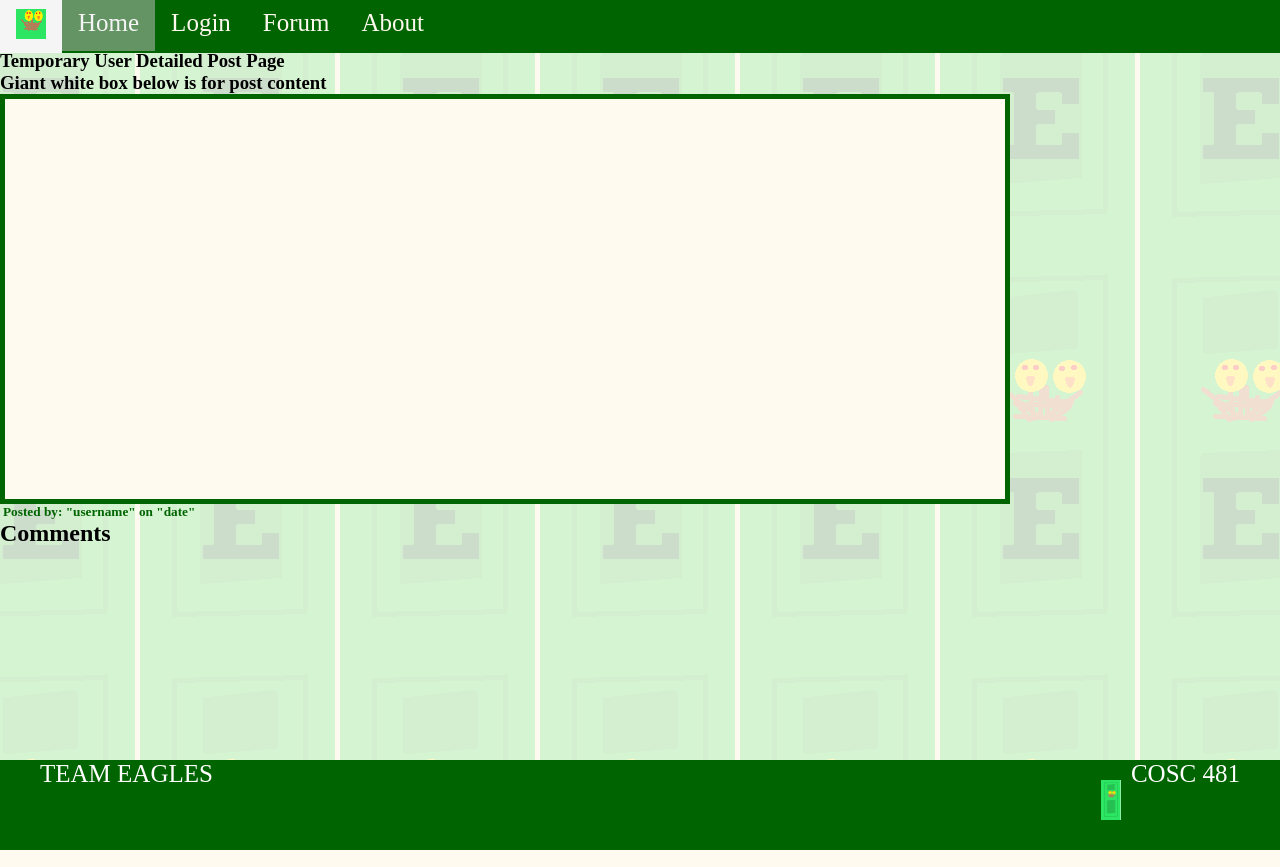
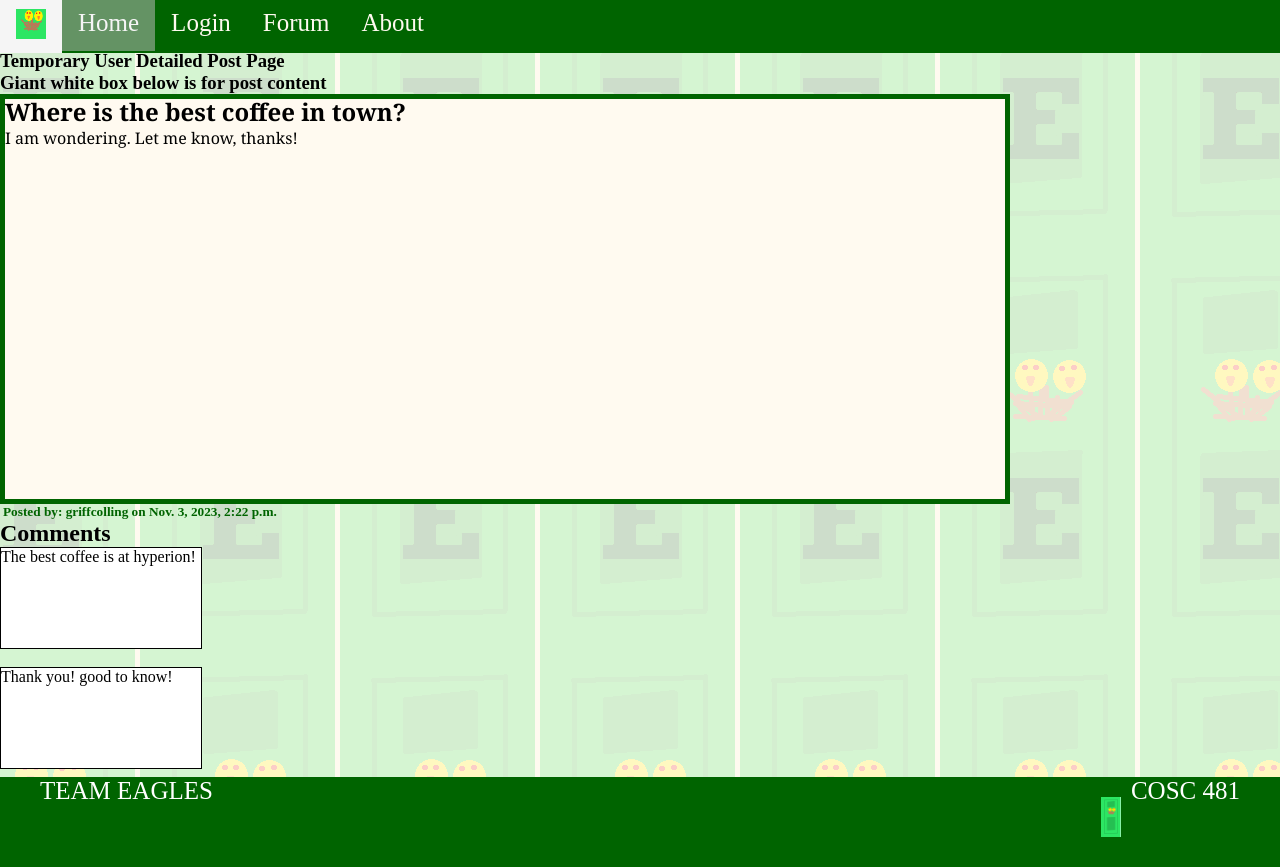
Before and after one commit to COSC481W-2023Fall/nestdoor-app, a Django app: page /userpost/ in a window 1280 px wide. Run offline with Django 3.2, Linux system fonts and the light colour scheme; data comes from the database, SQL or seed files in the repository; both versions use the stored data as it was after the commit; parts of the project's set-up code (start-up, migrations or seed data) failed here and were passed over.

Commit message:
Detailed user post content and comments added.

```diff
--- a/src/nestdoorapp/admin.py
+++ b/src/nestdoorapp/admin.py
@@ -1,6 +1,7 @@
 from django.contrib import admin
-from .models import Member, Post
+from .models import Member, Post, Reply
 # Register your models here.
 
 admin.site.register(Member)
 admin.site.register(Post)
+admin.site.register(Reply)
--- a/src/nestdoorapp/models.py
+++ b/src/nestdoorapp/models.py
@@ -68,16 +68,17 @@ class Reply(models.Model):
     # main
     reply_id = models.AutoField(primary_key=True)
     for_post_id = models.ForeignKey(Post, on_delete=models.CASCADE)
-    for_reply_id = models.ForeignKey('self', on_delete=models.CASCADE)
-    datetime_posted = models.DateTimeField()
+    #For now all replies are directly to the main post... need to reapproach replying to replies.
+    #for_reply_id = models.ForeignKey('self', on_delete=models.CASCADE)
+    datetime_posted = models.DateTimeField(auto_now_add=True)
     posted_by = models.ForeignKey(User, null=True, on_delete=models.SET_NULL, related_name="replies")
     content = models.TextField()
-    datetime_last_edited = models.DateTimeField(null=True)
+    #datetime_last_edited = models.DateTimeField(null=True)
 
     # moderation
-    datetime_last_moderated = models.DateTimeField(null=True)
-    last_moderated_by = models.ForeignKey(User, null=True, on_delete=models.SET_NULL, related_name="replies_last_moderated")
-    moderated_note = models.TextField()
+    # datetime_last_moderated = models.DateTimeField(null=True)
+    # last_moderated_by = models.ForeignKey(User, null=True, on_delete=models.SET_NULL, related_name="replies_last_moderated")
+    # moderated_note = models.TextField()
 
     def clean(self):
         super().clean()
@@ -85,17 +86,17 @@ class Reply(models.Model):
         if self.content is None:
             raise ValidationError('Add content in order to reply.')
         # check constraint that a reply id is set
-        if self.reply_id is None:
-            raise ValidationError('Reply Id must be set.')
+        # if self.reply_id is None:
+        #     raise ValidationError('Reply Id must be set.')
         # check constraint that a reply moderation note contains content
-        if self.moderated_note is None:
-            raise ValidationError('Notes about moderations need to be included.')
+        # if self.moderated_note is None:
+        #     raise ValidationError('Notes about moderations need to be included.')
 
     class Meta:
         constraints = [
             models.CheckConstraint(check=models.Q(content__isnull=False), name="reply_content_missing"),
             #'reply_content_missing': 'CHECK (content IS NOT NULL)',
-            models.CheckConstraint(check=models.Q(moderated_note__isnull=False), name="reply_moderation_content_missing"),
+            # models.CheckConstraint(check=models.Q(moderated_note__isnull=False), name="reply_moderation_content_missing"),
             #'post_moderation_content_missing': 'CHECK (moderated_note IS NOT NULL)',
             models.CheckConstraint(check=models.Q(reply_id__isnull=False), name="reply_id_missing")
             #'reply_id_missing': 'CHECK (reply_id IS NOT NULL)',
--- a/src/nestdoorapp/templates/userpost.html
+++ b/src/nestdoorapp/templates/userpost.html
@@ -6,6 +6,14 @@
         <meta charset="UTF-8" />
         <title>User Detailed Post</title>
     </head>
+    <style>
+    .comment-div {
+      width: 200px; /* Set your desired width */
+      height: 100px; /* Set your desired height */
+      background-color: white;
+      border: 1px solid black;
+    }
+  </style>
     <body>
         <div class="wrapper">
           <!-- save for future use --lu -->
@@ -30,10 +38,21 @@
 
                 <h3>Temporary User Detailed Post Page</h3>
                 <h3>Giant white box below is for post content</h3>
-                <div class="post_content">{{Post.content}}</div> <!-- Supposed to show content from the post maybe? --Sal-->
-                <h5 class="postedby">Posted by: "username" on "date"</h5>
+                <div class="post_content">
+                    <h2>{{post.title}}</h2>
+                    {{post.content}}
+                </div> <!-- Supposed to show content from the post maybe? --Sal-->
+                <h5 class="postedby">Posted by: {{post.posted_by}} on {{post.datetime_posted}}</h5>
+                <!-- Please include your work for "comment on user's detailed post" pbi here Lu! --Sal-->
+
+                <!-- Hi Lu, this is some started code for displaying comments, let me know if you need help... - Griff -->
                 <h2>Comments</h2>
-                <!-- Please include your work for "comment on user's detailed post" pbi here Lu! --Sal-->
+                {% for reply in replies %}
+                    <div class="comment-div">
+                    {{reply.content}}
+                    </div>
+                    <br>
+                {% endfor %}
             </div>
             <div class="footer">
                 <p class="footer-text-left">
--- a/src/nestdoorapp/views.py
+++ b/src/nestdoorapp/views.py
@@ -49,12 +49,18 @@ def about_view(request):
     return render(request, "about.html", {}) #<-- {} for database variables
 
 def user_post_view(request):
-    id = request.POST.get('id', '200') #Gets the post id from the post request from the Forum. 200 is just a default random value in case id does not exist
-    try:
-        Post.objects.filter(post_id=id)[0] #Checks if the id from the url is equals to any post_id from the database and grabs the first value
-    except:
-        print("An error occured with post_id")
-    context = {'Post':Post} #Passes that first value (the post id) to the context
+    context = {}
+    post_id = 1 # ID num will we passed in... 1 is default
+    post = Post.objects.filter(post_id=post_id)[0]
+    replies = Reply.objects.filter(for_post_id=post_id)
+    context['post'] = post
+    context['replies'] = replies
+    # id = request.POST.get('id', '200') #Gets the post id from the post request from the Forum. 200 is just a default random value in case id does not exist
+    # try:
+    #     Post.objects.filter(post_id=id)[0] #Checks if the id from the url is equals to any post_id from the database and grabs the first value
+    # except:
+    #     print("An error occured with post_id")
+    # context = {'Post':Post} #Passes that first value (the post id) to the context
     return render(request, "userpost.html", context) #<-- {} for database variables
 
 def sign_up(request):
```
Also changed, not shown: src/db.sqlite3, src/nestdoorapp/migrations/0001_initial.py.
